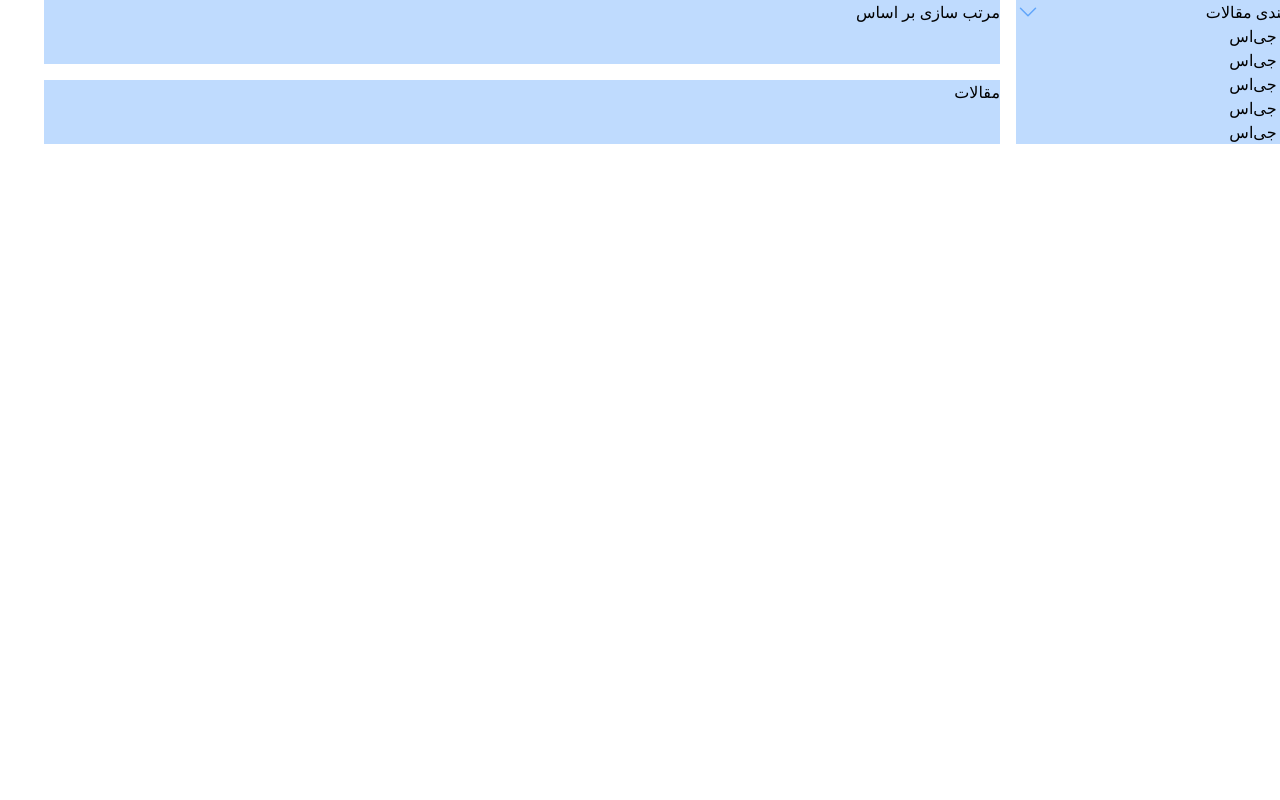
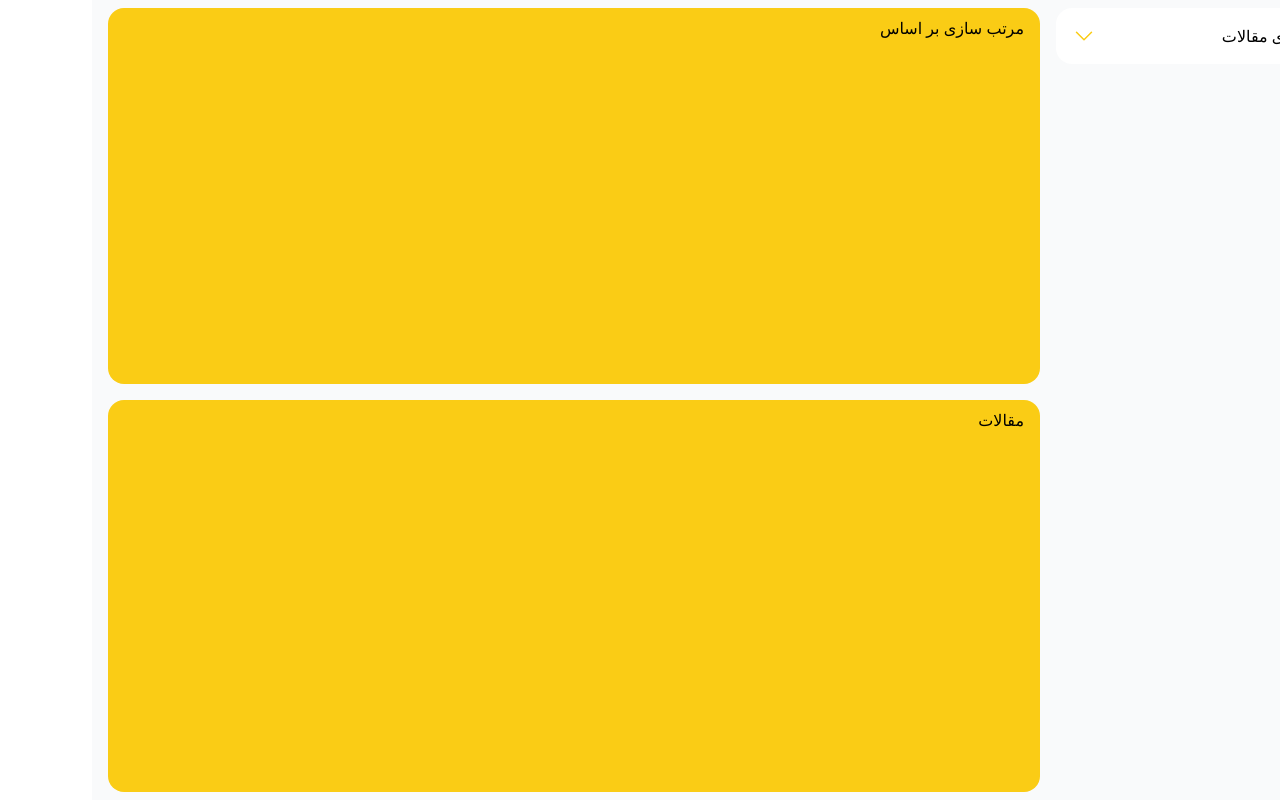
Before and after one commit to IsAmirMmd/blog-center, a Next.js app: page / in a window 1280 px wide. Built offline with nearby package versions, Linux system fonts and the light colour scheme.

Commit message:
add color style to components

```diff
--- a/pages/index.tsx
+++ b/pages/index.tsx
@@ -1,30 +1,57 @@
 import { ChevronDownIcon } from "@heroicons/react/24/outline";
+import Link from "next/link";
+import { useState } from "react";
 
 export default function Home() {
+  const [isOpen, setIsOpen] = useState<Boolean>(false);
+
   return (
-    <main className="grid gap-4 md:grid-cols-12 md:grid-rows-2">
-      <div className="hidden md:block md:row-span-2 md:col-span-3 bg-blue-200">
-        <div>
+    <main className="grid gap-4 md:grid-cols-12 md:grid-rows-2 bg-gray-50 px-4 py-2 min-h-screen">
+      <div className="hidden md:block md:row-span-2 md:col-span-3">
+        <div className="bg-white rounded-2xl overflow-hidden">
           {/* accordion header */}
-          <div className="flex justify-between">
+          <div
+            className="flex justify-between p-4 cursor-pointer"
+            onClick={() => setIsOpen(!isOpen)}
+          >
             <span>دسته بندی مقالات</span>
-            <ChevronDownIcon className="stroke-blue-400 w-6 h-6" />
+            <ChevronDownIcon
+              className={`stroke-yellow-400 w-6 h-6 transition-all ${
+                isOpen ? "rotate-180" : "rotate-0"
+              }`}
+            />
           </div>
 
           {/* accordion content */}
-          <ul>
-            <li>نکست جی‌اس</li>
-            <li>نکست جی‌اس</li>
-            <li>نکست جی‌اس</li>
-            <li>نکست جی‌اس</li>
-            <li>نکست جی‌اس</li>
+          <ul
+            className={`transition-all ${
+              isOpen ? "block" : "hidden"
+            } [&_a]:pr-4 [&_a]:block [&>*]:py-2 [&>*]:transition-all hover:[&>*]:bg-amber-100`}
+          >
+            <li>
+              <Link href="#">نکست جی‌اس</Link>
+            </li>
+            <li>
+              <Link href="#">نکست جی‌اس</Link>
+            </li>
+            <li>
+              <Link href="#">نکست جی‌اس</Link>
+            </li>
+            <li>
+              <Link href="#">نکست جی‌اس</Link>
+            </li>
+            <li>
+              <Link href="#">نکست جی‌اس</Link>
+            </li>
           </ul>
         </div>
       </div>
-      <div className="bg-blue-200 hidden md:block md:col-span-9">
+      <div className="bg-yellow-400 px-4 py-2 rounded-2xl hidden md:block md:col-span-9">
         مرتب سازی بر اساس
       </div>
-      <div className="bg-blue-200 md:block md:col-span-9">مقالات</div>
+      <div className="bg-yellow-400 px-4 py-2 rounded-2xl md:block md:col-span-9 md:row-span-2">
+        مقالات
+      </div>
     </main>
   );
 }
```
